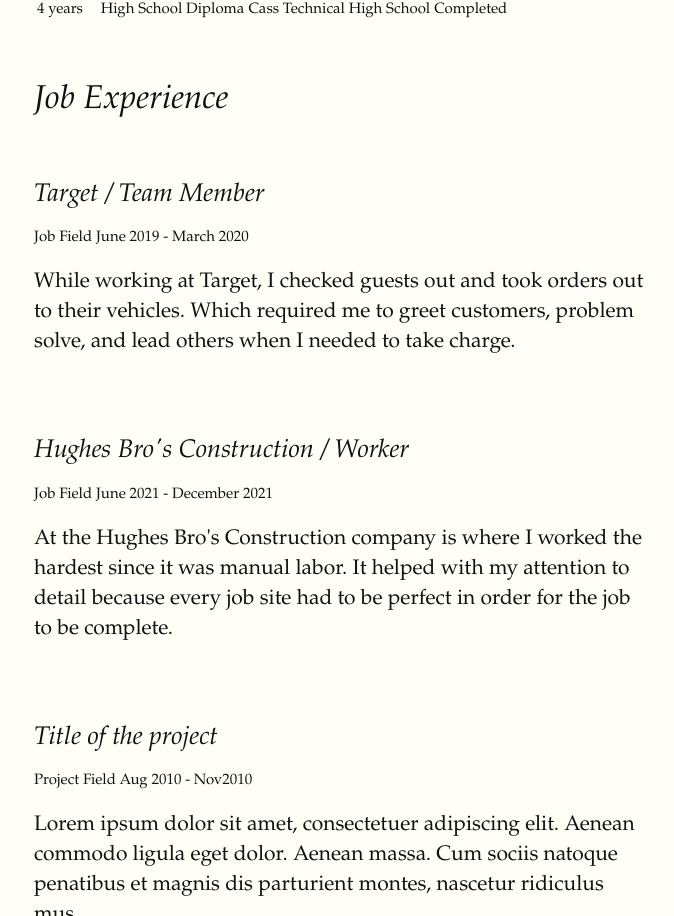
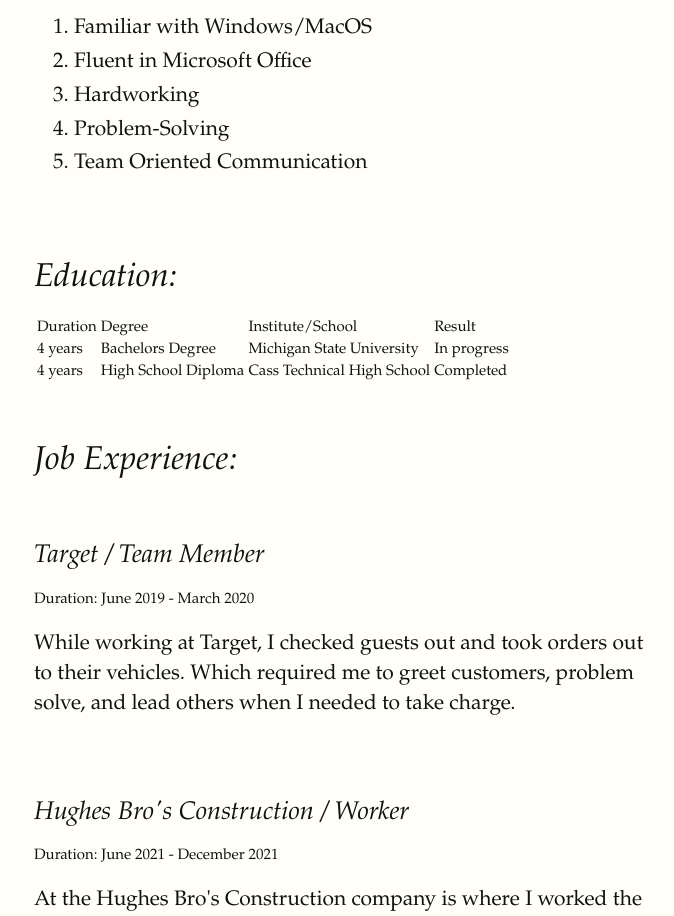
Before and after one commit to CarlosRussell13/MI349_FinalProject, a plain HTML site: page index.html in a window 1280 px wide. Shown: the part 645-1561 px from the top of the page, without its empty margins (126-800 px from the left). Drawn offline with Linux system fonts and the light colour scheme; a web font is replaced by a local one.

Commit message:
final project submission

```diff
--- a/More!.html
+++ b/More!.html
@@ -4,7 +4,7 @@
     <meta charset="utf-8">
 
     <meta name="viewport" content="width=device-width, initial-scale=1.0">
-    <link rel="stylesheet" href="tufte.css">
+    <link rel="stylesheet" href="style.css">
     <title>More About Me</title>
 </head>
 <body>
@@ -18,13 +18,12 @@
             </ul>
         </nav>
     </header>
-    <section>
         <section id="About">
             <h2>Who Am I?</h2>
             <article class="Blog-post">
                  <p><img alt="Carlos Russell" src="IMG_0202.jpg"></p>
                 <p>
-                    My name is Carlos Russell and I am a creator for the brand Three Two Clothing, also known as Thirty Two Clothing. My main goal in life is to be as successful as possible, no matter what it takes. My parents have always stressed to me that if youre comfortable in what youre doing then you arent doing it right, theres always a way to better yourself. A big thing for me recently is growth and being apart of COMARTSCI major has helped me grow in an educational way .
+                    My name is Carlos Russell and I am a creator for the brand Three Two Clothing, also known as Thirty Two Clothing. My main goal in life is to be as successful as possible, no matter what it takes. My parents have always stressed to me that if youre comfortable in what youre doing then you arent doing it right, theres always a way to better yourself. A big thing for me recently is growth and being apart of COMARTSCI major has helped me grow in an educational way. Growing up the way I did, on the west side of Detroit, I didn't have as much as the other kids who went to my school or that I played with in the neighborhood. So that gave me the fuel to want to do my best in school to get what I want once I was on my own.
                 </p>
                 </article>
         </section>
--- a/index.html
+++ b/index.html
@@ -38,24 +38,39 @@
                 <h2 class="title">Objective:</h2>
                 <div class="Description">
                     <p>
-                        Secure a responsible career opportunity to fully utilize my training and skills, while making a significant contribution to the success of the company. Whether the position is challenging or close to it, I plan to expand my learning, knowledge, and skills within the organization.
+                        Secure a responsible career opportunity to fully utilize my training and skills, while making a significant contribution to the success of the company. Whether the position is challenging or close to it, I plan to expand my learning, knowledge, and skills within the organization. Information Technology Data Analyst seeking a position to apply statistical programming SQL skills to manage and store data. Brings practical experience with the ability to interpret and communicate complicated information to all levels of an organization.
+                    </p>
+                </div>
+            </section>
+
+            <section id="Skills">
+                <h2 class="title">Skills:</h2>
+                <div class="Description">
+                    <p>
+                        <ol>
+                            <li>  Familiar with Windows/MacOS </li>
+                            <li>  Fluent in Microsoft Office </li>
+                            <li>  Hardworking </li>
+                            <li>  Problem-Solving </li>
+                            <li>  Team Oriented Communication</li>
+                        </ol>
                     </p>
                 </div>
             </section>
 
 
             <section id="Education">
-                <h2 class="title">Education</h2>
+                <h2 class="title">Education:</h2>
                 <div class="description">
 
                     <table>
 
-                        <thead>
-                        <td>Duration</td>
-                        <td>Qualification</td>
-                        <td>Institute/School</td>
-                        <td>Result</td>
-                        </thead>
+                        <tr>
+                            <td>Duration</td>
+                            <td>Degree</td>
+                            <td>Institute/School</td>
+                            <td>Result</td>
+                        </tr>
 
 
                         <tr>
@@ -79,14 +94,14 @@
             </section>
 
             <section id="Jobs">
-                <h2 class="title">Job Experience</h2>
+                <h2 class="title">Job Experience:</h2>
                 <div class="description">
 
 
                     <section class="Job Field">
                         <h3 class="title">Target / Team Member</h3>
                         <div class="meta">
-                            <span class="field">Job Field</span> <span class="date">June 2019 - March 2020</span>
+                            <span class="field">Duration:</span> <span class="date">June 2019 - March 2020</span>
                         </div>
                         <p class="description">
                             While working at Target, I checked guests out and took orders out to their vehicles. Which required me to greet customers, problem solve, and lead others when I needed to take charge.
@@ -95,38 +110,42 @@
                     <section class="Job Field">
                         <h3 class="title">Hughes Bro's Construction / Worker</h3>
                         <div class="meta">
-                            <span class="field">Job Field</span> <span class="date">June 2021 - December 2021</span>
+                            <span class="field">Duration:</span> <span class="date">June 2021 - December 2021</span>
                         </div>
                         <p class="description">
                             At the Hughes Bro's Construction company is where I worked the hardest since it was manual labor. It helped with my attention to detail because every job site had to be perfect in order for the job to be complete.
                         </p>
                     </section>
 
-                    <section class="project">
-                        <h3 class="title">Title of the project</h3>
+                    <section class="Job Field">
+                        <h3 class="title">Home Depot/ Order Fulfillment</h3>
                         <div class="meta">
-                            <span class="field">Project Field</span> <span class="date">Aug 2010 - Nov2010</span>
+                            <span class="field">Duration:</span> <span class="date">May 2022 - September 2022</span>
                         </div>
-                        <p class="description">Lorem ipsum dolor sit amet, consectetuer adipiscing elit. Aenean commodo ligula eget dolor. Aenean massa. Cum sociis natoque penatibus et magnis dis parturient montes, nascetur ridiculus mus. </p>
+                        <p class="description">
+                            Working for Home Depot, I picked orders on the floor and staged them at the service desk for pickup. I helped customers find items on the floor also.
+                        </p>
+                    </section>
+                    <section class="Job Field">
+                        <h3 class="title">MSU RHS Facilities</h3>
+                        <div class="meta">
+                            <span class="field">Duration:</span> <span class="date">February 2023 - Present</span>
+                        </div>
+                        <p class="description">
+                            My duties consist of cleaning buildings from top to bottom, taking out trash, sweeping  and mopping floors, and other cleaning duties.
+                        </p>
                     </section>
 
-                </div> <!-- end description -->
+                </div>
             </section>
-
-
-            <!-- Training/ seminars -->
-            <!-- Scholistics Achievements -->
-            <!-- Technical Skills -->
-            <!-- Extra-Curricular Activities -->
-            <!-- Personal Informations -->
-            <!-- References -->
-            <!-- Declarations -->
-            <!-- signatory -->
 
 
 
 
-        </div> <!-- end main content -->
+
+
+
+        </div>
 
 
 
@@ -140,7 +159,7 @@
 
 
 
-    </div> <!-- end container -->
+    </div>
 
 </body>
 </html>
```
Also changed, not shown: style.css (added).
